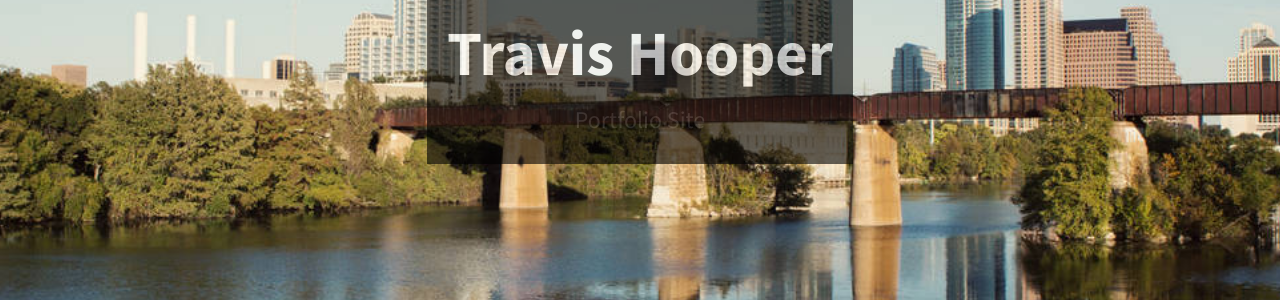
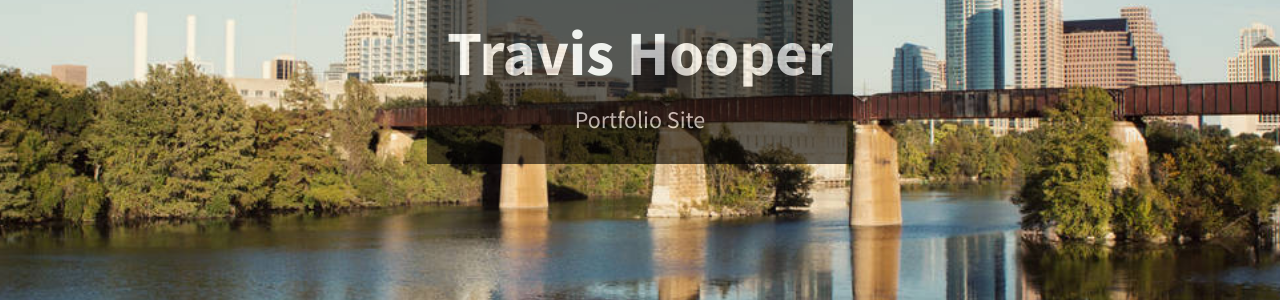
Before and after one commit to travis-hooper/travis-hooper.github.io, a Jekyll site: the page built from index.html, in a window 1280 px wide. Shown: the part 369-669 px from the top of the page. Built offline with Jekyll 4.4.1, drawn with Linux system fonts in a browser that asks for light colours; nearby versions of some CDN libraries.

```diff
--- a/_includes/header.html
+++ b/_includes/header.html
@@ -11,7 +11,8 @@
     -o-background-size: cover;
   }
 
-  .header > .text-vertical-center > div > h1, h3 {
+  .header > .text-vertical-center > div > h1,
+  .header > .text-vertical-center > div > h3 {
     color: white;
   }
 
```
